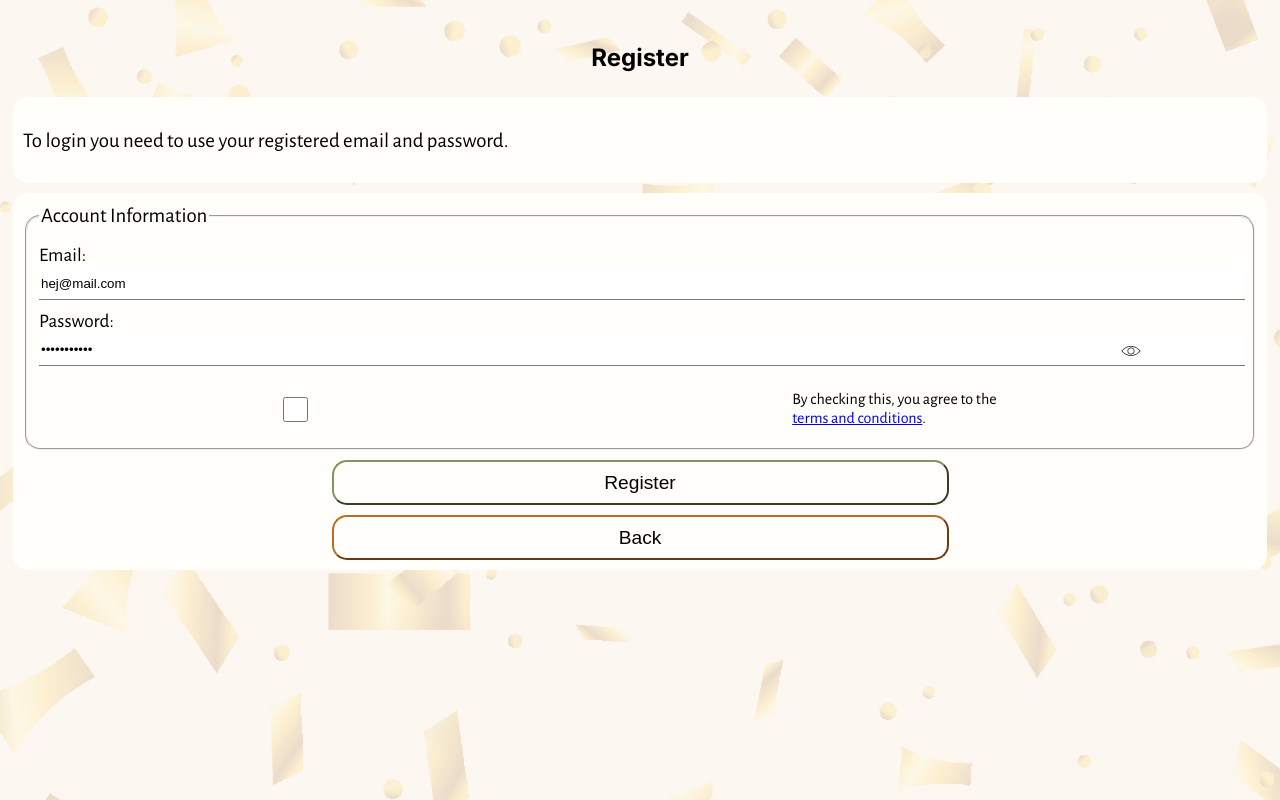
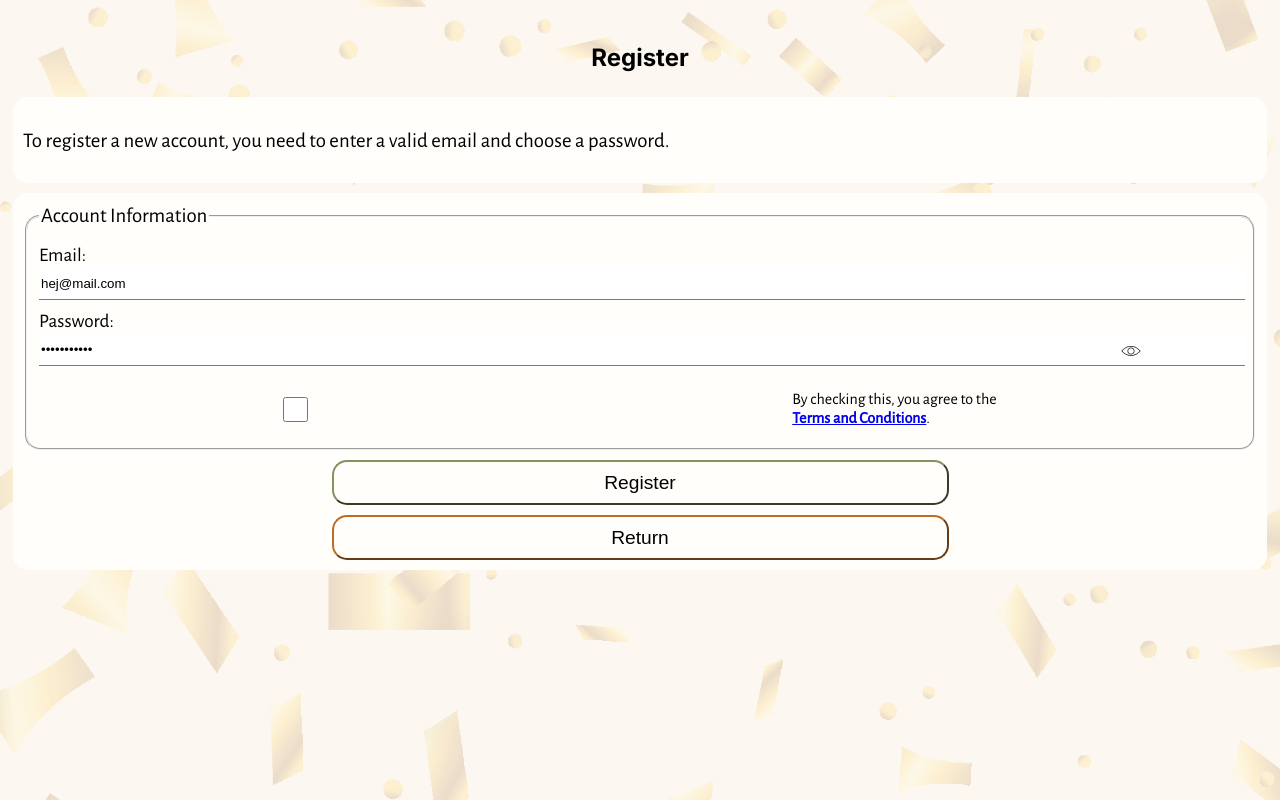
Before and after one commit to nanidam/degree-project-rendezevite, a Next.js app: page /register in a window 1280 px wide. Shown: the top 800 px of the page. Built offline with nearby package versions, Linux system fonts and the light colour scheme; what password-validator would draw is missing.

Commit message:
:art: bold terms and conditions

```diff
--- a/app/components/loginRegisterForm.tsx
+++ b/app/components/loginRegisterForm.tsx
@@ -62,9 +62,20 @@ const LoginRegisterForm: React.FC<LoginRegisterFormProps> = ({
       <section className="login-register-container">
         <h1>{loginRegisterHeader}</h1>
         <article className="login-register-wrapper">
-          <p className="login-register-text">
+          {/* <p className="login-register-text">
             To login you need to use your registered email and password.
-          </p>
+          </p> */}
+
+          {loginRegisterHeader === "Login" ? (
+            <p className="login-register-text">
+              To login you need to use your registered email and password.
+            </p>
+          ) : (
+            <p className="login-register-text">
+              To register a new account, you need to enter a valid email and choose a
+              password.
+            </p>
+          )}
         </article>
         <article className="login-register-wrapper">
           <form
@@ -134,7 +145,10 @@ const LoginRegisterForm: React.FC<LoginRegisterFormProps> = ({
                     />
                     <label className="terms-conditions" htmlFor="terms">
                       By checking this, you agree to the <br />
-                      <Link href="/terms-and-conditions">terms and conditions</Link>.
+                      <Link href="/terms-and-conditions">
+                        <b>Terms and Conditions</b>
+                      </Link>
+                      .
                     </label>
                   </>
                 )}
@@ -152,7 +166,7 @@ const LoginRegisterForm: React.FC<LoginRegisterFormProps> = ({
                 type="button"
                 onClick={handleCancel}
               >
-                Back
+                Return
               </button>
             </div>
           </form>
```
